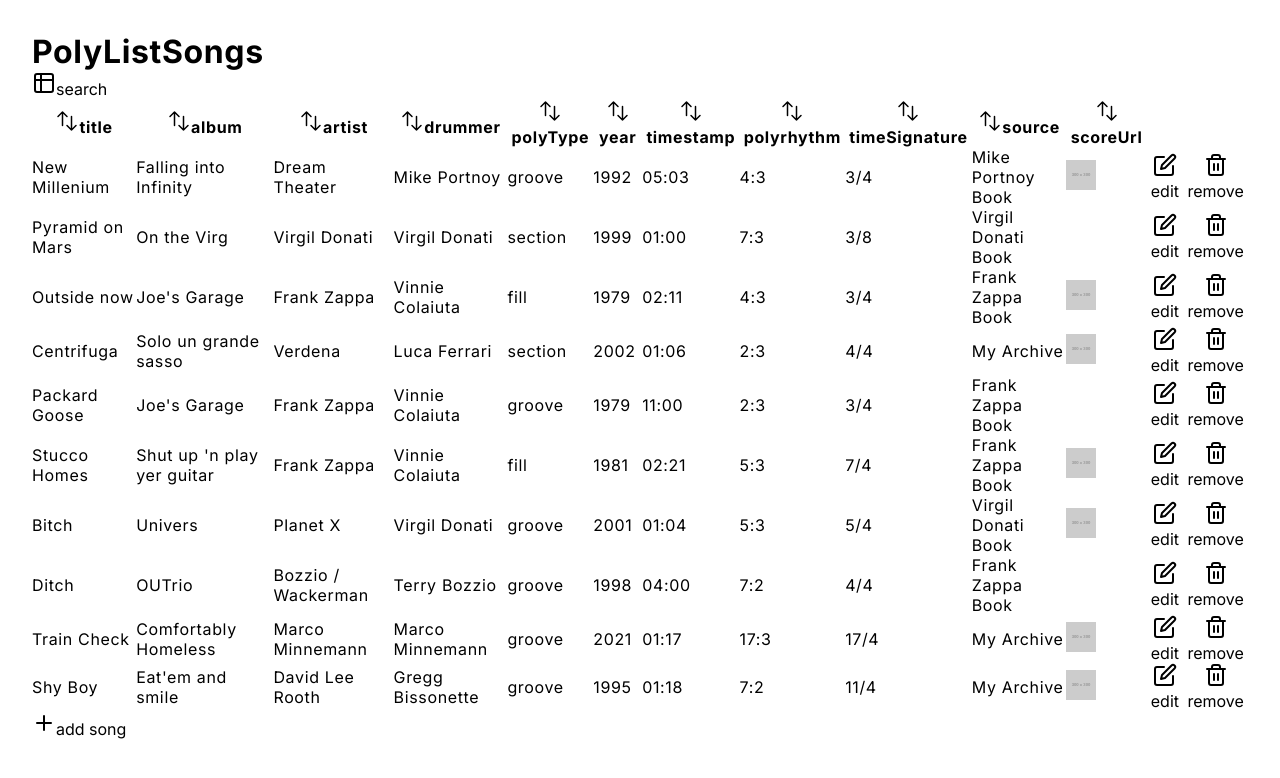
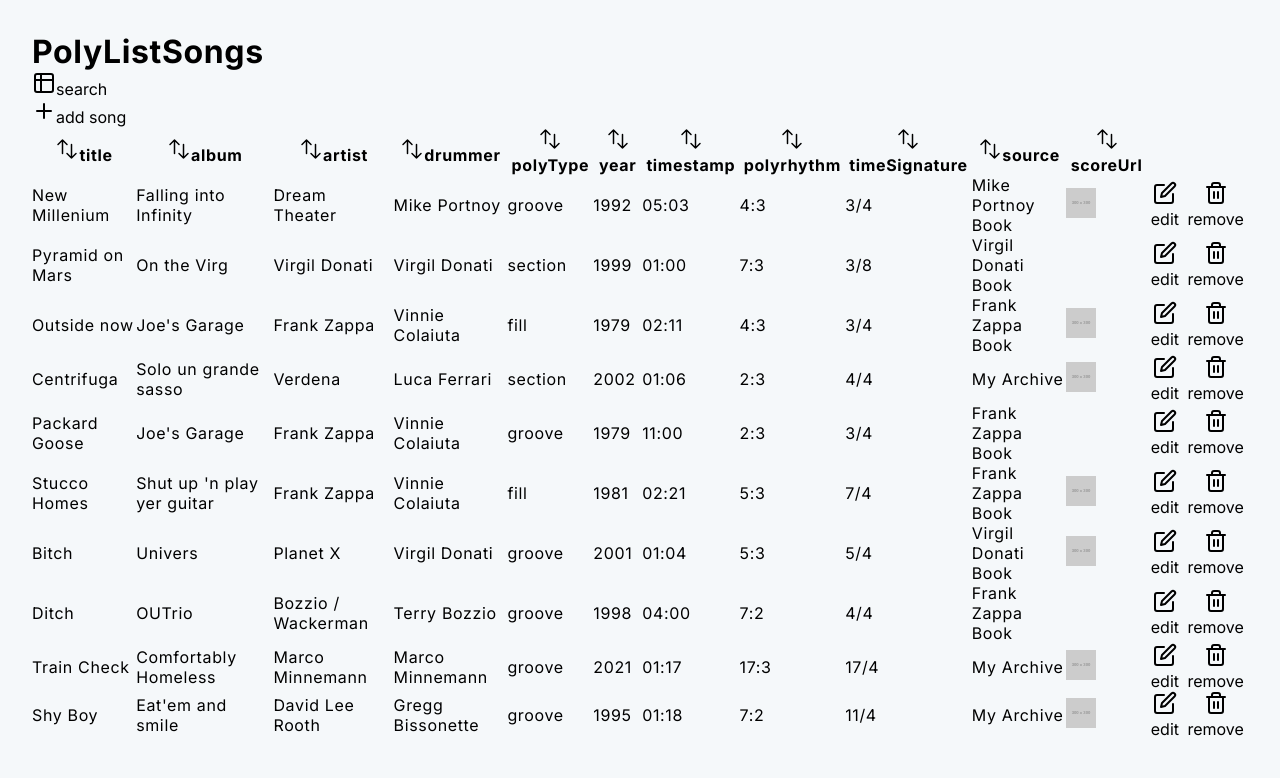
Before and after one commit to MarcoMaz/polylistsongs, a Next.js app: page / in a window 1280 px wide. Shown: the top 778 px of the page. Built offline with nearby package versions, Linux system fonts and the light colour scheme.

Commit message:
- fix page

```diff
--- a/src/app/page.tsx
+++ b/src/app/page.tsx
@@ -40,18 +40,19 @@
       {isDataLoading && <strong>{loadingData}</strong>}
       {songs.length ? (
         <>
+          <Button
+            type="button"
+            mode="primary"
+            icon="plus"
+            label={addSongButton}
+            onClick={addSongButtonClick}
+          />
           <TableSongs
             tableFields={tableFields}
             songs={songs}
             setSongs={setSongs}
             setSelectedSong={setSelectedSong}
             setIsDialogOpen={setIsDialogOpen}
-          />
-          <Button
-            type="button"
-            icon="plus"
-            label={addSongButton}
-            onClick={addSongButtonClick}
           />
           <Dialog isOpen={isDialogOpen} onClose={closeDialog}>
             {selectedSong ? (
--- a/src/styles/basics.scss
+++ b/src/styles/basics.scss
@@ -17,6 +17,7 @@
 }
 
 body {
+  background-color: $backgroundColor;
   -ms-overflow-style: none; /* IE and Edge */
   scrollbar-width: none; /* Firefox */
 
--- a/src/styles/colors.scss
+++ b/src/styles/colors.scss
@@ -1,5 +1,6 @@
 $black: #000000;
 $white: #ffffff;
+$backgroundColor: #F5F8FA;
 
 $blue: #2668ba;
 $blue-hover: darken($blue, 10%);
```
